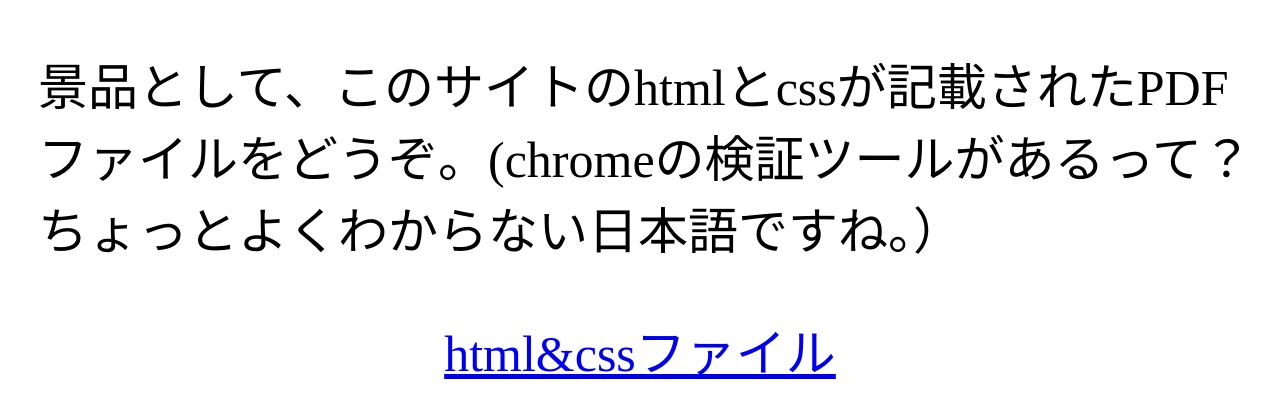
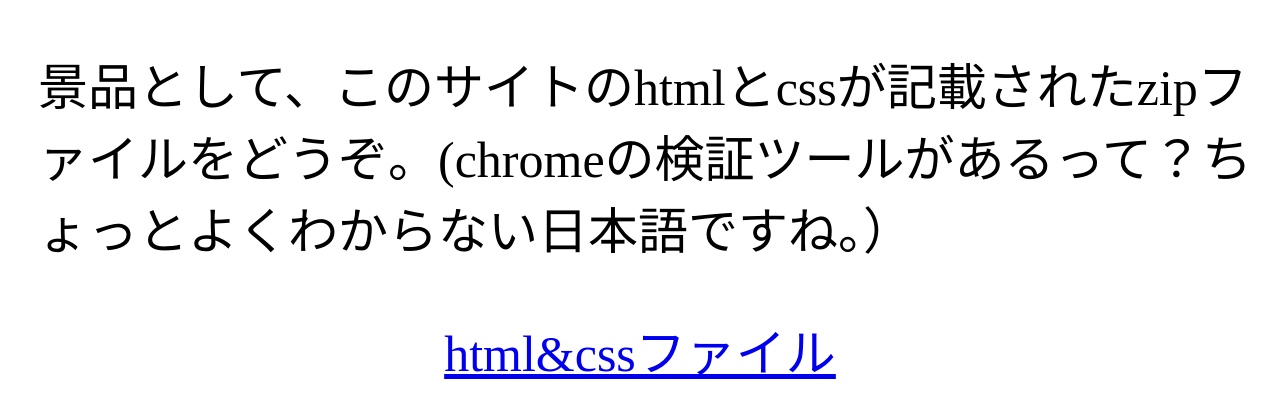
Before and after one commit to htmlcsshed/omikuji, a plain HTML site: page おみくじ１.html in a window 1280 px wide. Shown: the part 600-1018 px from the top of the page. Drawn offline with Linux system fonts and the light colour scheme.

Commit message:
Update おみくじ１.html

```diff
--- a/おみくじ１.html
+++ b/おみくじ１.html
@@ -7,5 +7,5 @@
 <p class="kekka">結果は、、、、</p>
 <h1>小吉</h1>
 <p class="kome1">ちょうどいいくらいですね。良いことが起こる確率は50％くらいでしょうか。</p>
-<p class="kome1">景品として、このサイトのhtmlとcssが記載されたPDFファイルをどうぞ。(chromeの検証ツールがあるって？ちょっとよくわからない日本語ですね。）</p>
+<p class="kome1">景品として、このサイトのhtmlとcssが記載されたzipファイルをどうぞ。(chromeの検証ツールがあるって？ちょっとよくわからない日本語ですね。）</p>
 <p class="pdf"><a href="html&css.zip" download="html&css.zip">html&cssファイル</a></p>
```
